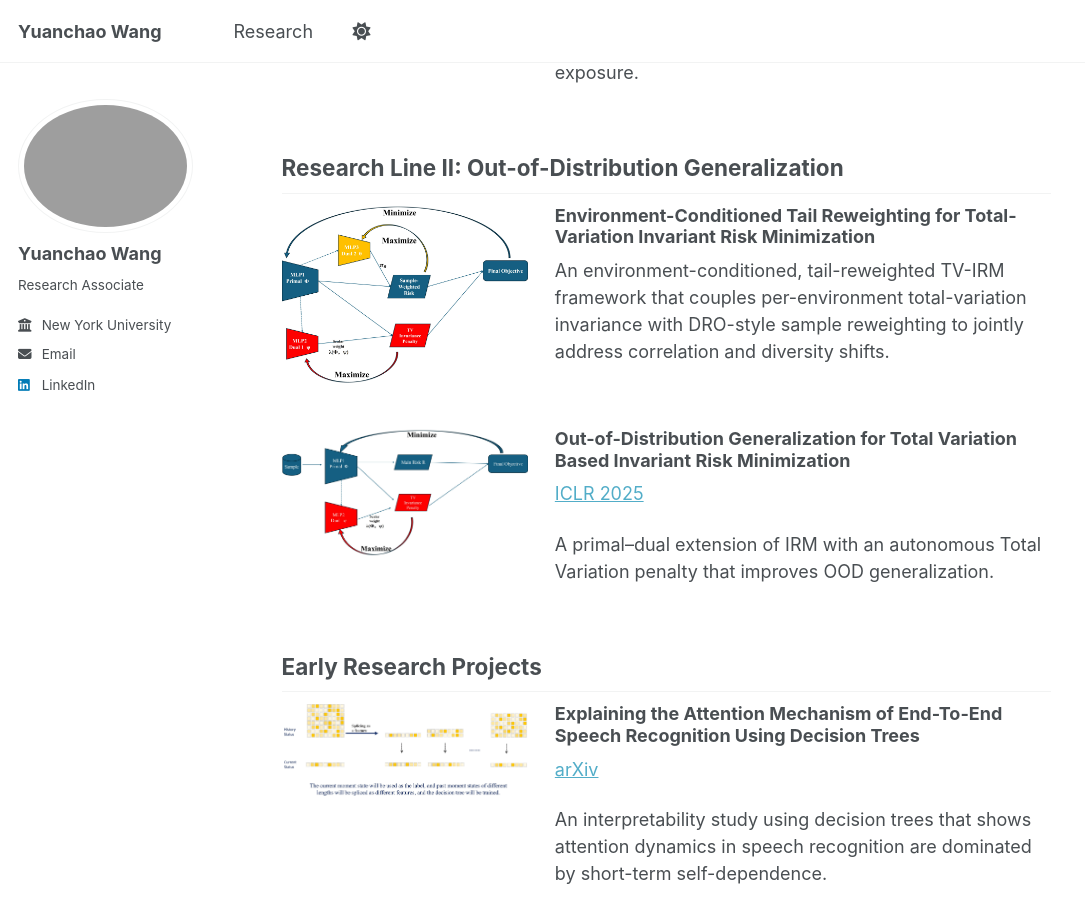
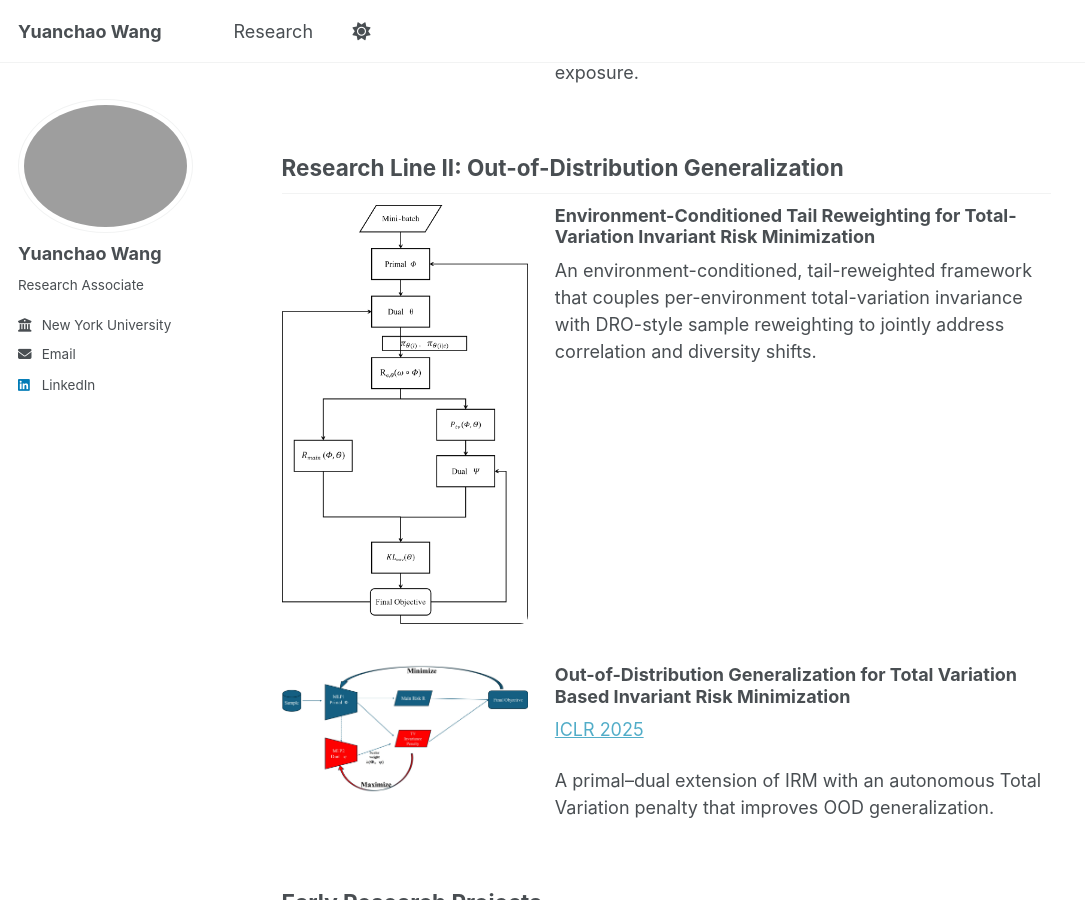
Before and after one commit to JohnnyWyc/JohnnyWyc.github.io, a Jekyll site: the page built from _pages/Research2.md, in a window 1280 px wide and 900 px high, scrolled down 383 px. Shown: the whole window, without its empty margins (0-1085 px from the left). Built offline with Jekyll 4.4.1, drawn with Linux system fonts in a browser that asks for light colours; a script bundle is joined from its source files by our own code; library files that are not in the unit come from our copies.

Commit message:
Update Research2.md

```diff
--- a/_pages/Research2.md
+++ b/_pages/Research2.md
@@ -35,7 +35,7 @@
 <div style="display:flex; gap:1.5em; align-items:flex-start; margin-bottom:2.2em;">
 
   <div style="flex:0 0 32%;">
-    <img src="/images/Research/2026.jpg"
+    <img src="/images/Research/ECTR.png"
          alt="DRO"
          style="width:100%; border-radius:8px;">
   </div>
@@ -48,7 +48,7 @@
       <a href="https://arxiv.org/abs/000000">arXiv</a>
     </p> -->
     <p>
-     An environment-conditioned, tail-reweighted TV-IRM framework that couples per-environment total-variation invariance with DRO-style sample reweighting to jointly address correlation and diversity shifts.
+     An environment-conditioned, tail-reweighted framework that couples per-environment total-variation invariance with DRO-style sample reweighting to jointly address correlation and diversity shifts.
     </p>
   </div>
 
```
